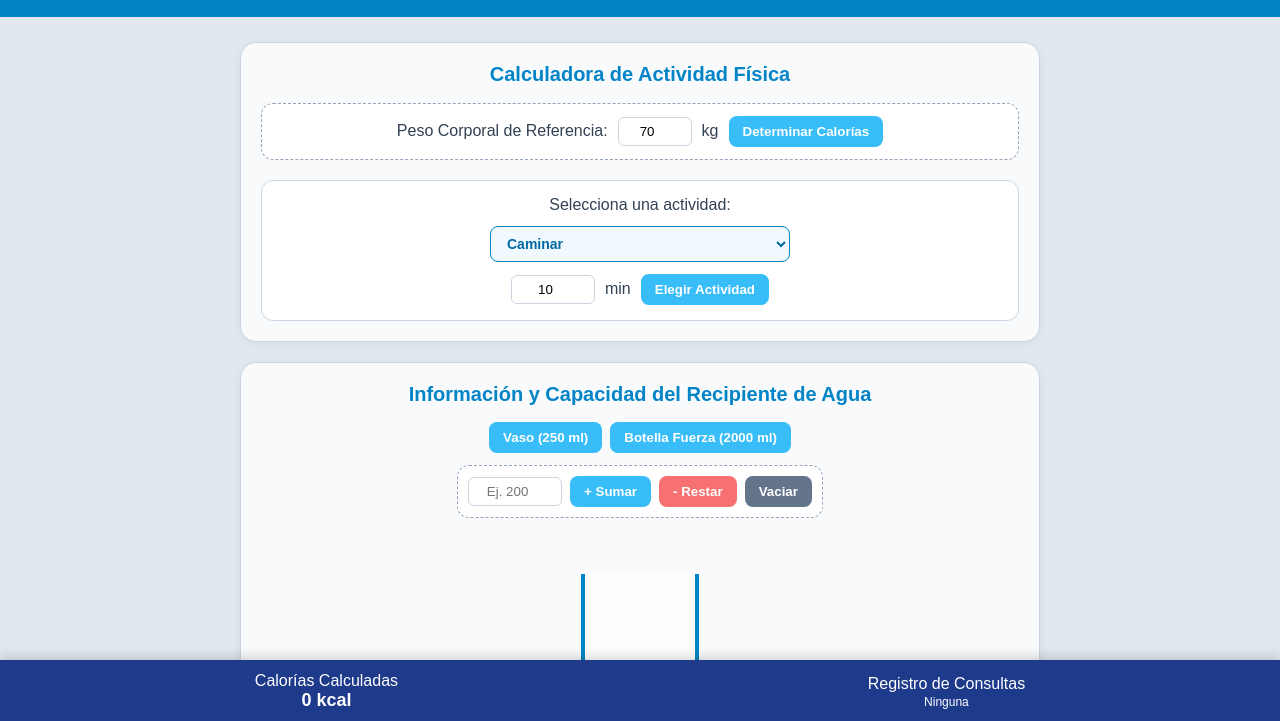
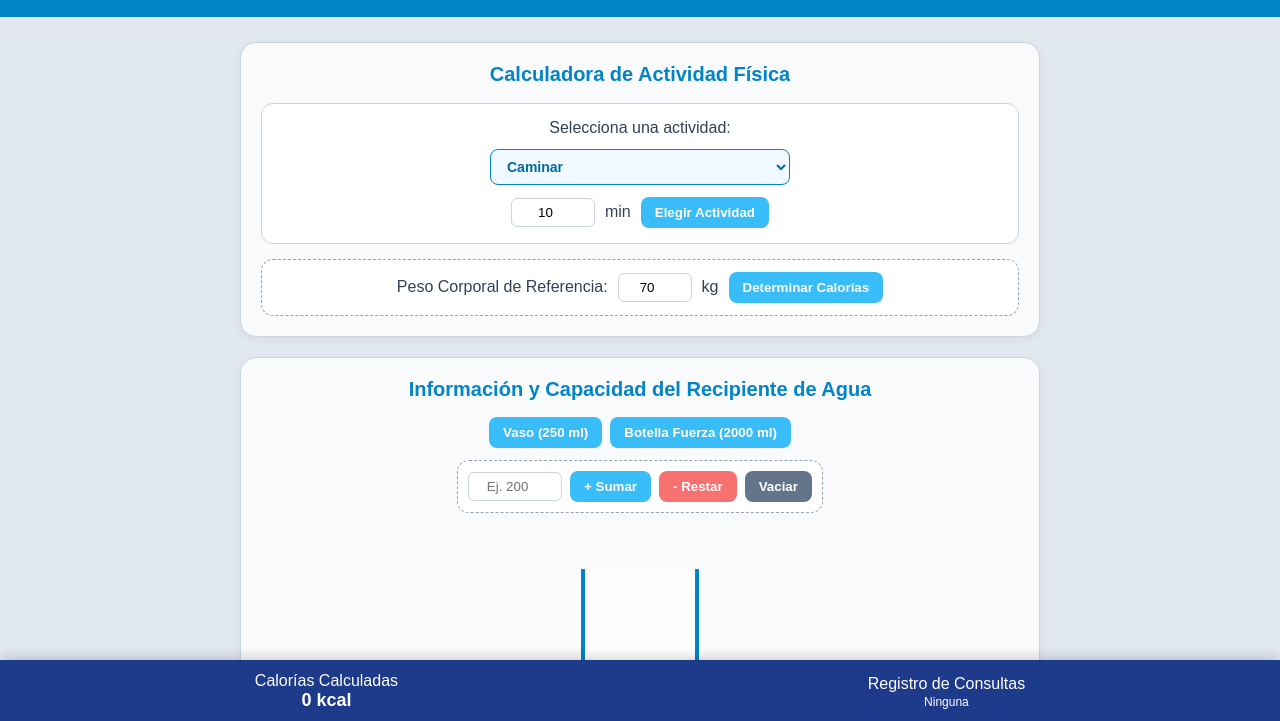
Before and after one commit to gabositogk/fitwater, a plain HTML site: page index.html in a window 1280 px wide. Shown: the part 77-798 px from the top of the page. Drawn offline with Linux system fonts and the light colour scheme.

Commit message:
Refactor peso-box styling and HTML structure

```diff
--- a/index.html
+++ b/index.html
@@ -1,4 +1,5 @@
-<!DOCTYPE html>
+
+  <!DOCTYPE html>
 <html lang="es">
 <head>
   <meta charset="UTF-8">
@@ -79,27 +80,6 @@
       cursor: pointer;
     }
 
-    /* Peso Corporal */
-    .peso-box {
-      background-color: #ffffff;
-      padding: 12px 20px;
-      border-radius: 12px;
-      margin-bottom: 20px;
-      display: flex;
-      align-items: center;
-      justify-content: center;
-      gap: 10px;
-      border: 1px dashed #94a3b8;
-    }
-
-    .peso-box input {
-      padding: 6px;
-      width: 60px;
-      text-align: center;
-      border: 1px solid #cbd5e1;
-      border-radius: 6px;
-    }
-
     /* Selector de Actividades */
     .selector-actividad-box {
       background-color: #ffffff;
@@ -110,6 +90,7 @@
       flex-direction: column;
       align-items: center;
       gap: 12px;
+      margin-bottom: 15px;
     }
 
     .desplegable-select {
@@ -137,6 +118,26 @@
       border: 1px solid #cbd5e1;
       border-radius: 6px;
       text-align: center;
+    }
+
+    /* Peso Corporal (Ahora ubicado justo abajo) */
+    .peso-box {
+      background-color: #ffffff;
+      padding: 12px 20px;
+      border-radius: 12px;
+      display: flex;
+      align-items: center;
+      justify-content: center;
+      gap: 10px;
+      border: 1px dashed #94a3b8;
+    }
+
+    .peso-box input {
+      padding: 6px;
+      width: 60px;
+      text-align: center;
+      border: 1px solid #cbd5e1;
+      border-radius: 6px;
     }
 
     /* Sección Agua */
@@ -244,7 +245,7 @@
 
     .consultas-lista {
       font-size: 12px;
-      max-height: 35px;
+      max-height: 40px;
       overflow-y: auto;
       margin-top: 2px;
     }
@@ -263,13 +264,6 @@
     <div class="card">
       <h2>Calculadora de Actividad Física</h2>
 
-      <div class="peso-box">
-        <label for="peso">Peso Corporal de Referencia:</label>
-        <input type="number" id="peso" value="70">
-        <span>kg</span>
-        <button class="btn-blue" onclick="determinarCalorias()">Determinar Calorías</button>
-      </div>
-
       <!-- Menú desplegable para elegir la actividad -->
       <div class="selector-actividad-box">
         <label for="selectActividades">Selecciona una actividad:</label>
@@ -282,6 +276,14 @@
           <span id="unidadTexto">min/reps</span>
           <button class="btn-blue" onclick="agregarActividadSeleccionada()">Elegir Actividad</button>
         </div>
+      </div>
+
+      <!-- Determinar Calorías y Peso Corporal (Ubicado justo abajo) -->
+      <div class="peso-box">
+        <label for="peso">Peso Corporal de Referencia:</label>
+        <input type="number" id="peso" value="70">
+        <span>kg</span>
+        <button class="btn-blue" onclick="determinarCalorias()">Determinar Calorías</button>
       </div>
     </div>
 
@@ -363,7 +365,6 @@
     let capacidadMax = 2000;
     let mlActuales = 0;
 
-    // Cargar opciones en el botón desplegable
     const select = document.getElementById('selectActividades');
     actividades.forEach(act => {
       const option = document.createElement('option');
@@ -378,7 +379,6 @@
       document.getElementById('unidadTexto').innerText = act.unidad;
     }
 
-    // Inicializar la primera etiqueta de unidad
     cambiarUnidadEtiqueta();
 
     function agregarActividadSeleccionada() {
@@ -389,6 +389,7 @@
       if (cantidad > 0) {
         const calCalculadas = Math.round(cantidad * act.calPorUnidad);
         totalCalorias += calCalculadas;
+        // Guarda la actividad con el tiempo/reps exacto seleccionado
         consultas.push(`${act.nombre} (${cantidad} ${act.unidad} = ${calCalculadas} kcal)`);
         actualizarResultados();
       }
@@ -404,7 +405,7 @@
     function actualizarResultados() {
       document.getElementById('totalCalorias').innerText = totalCalorias + " kcal";
       const lista = document.getElementById('listaConsultas');
-      lista.innerHTML = consultas.length ? consultas.join(', ') : 'Ninguna';
+      lista.innerHTML = consultas.length ? consultas.join(' | ') : 'Ninguna';
     }
 
     function cambiarBotella(cap) {
```
